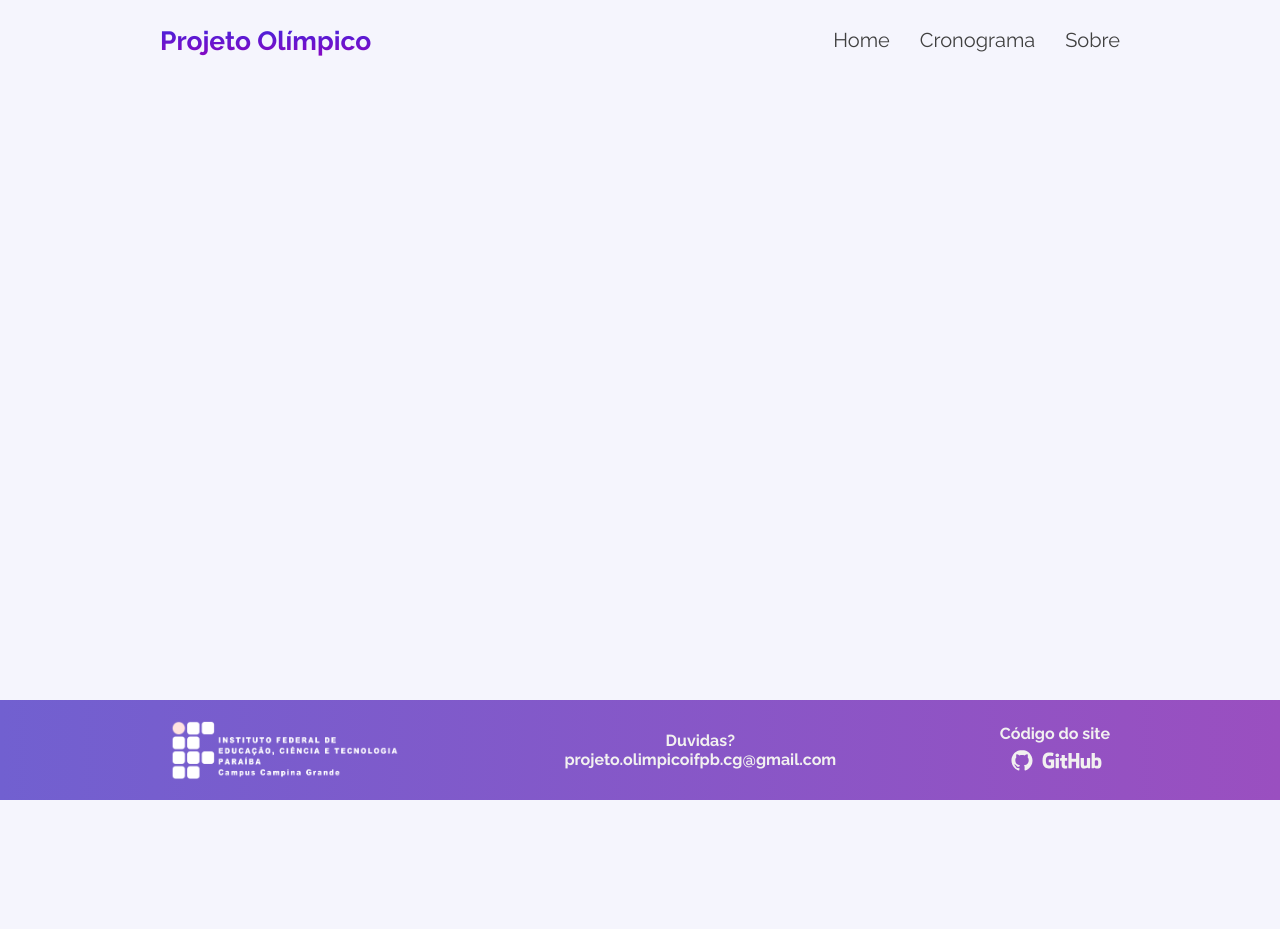
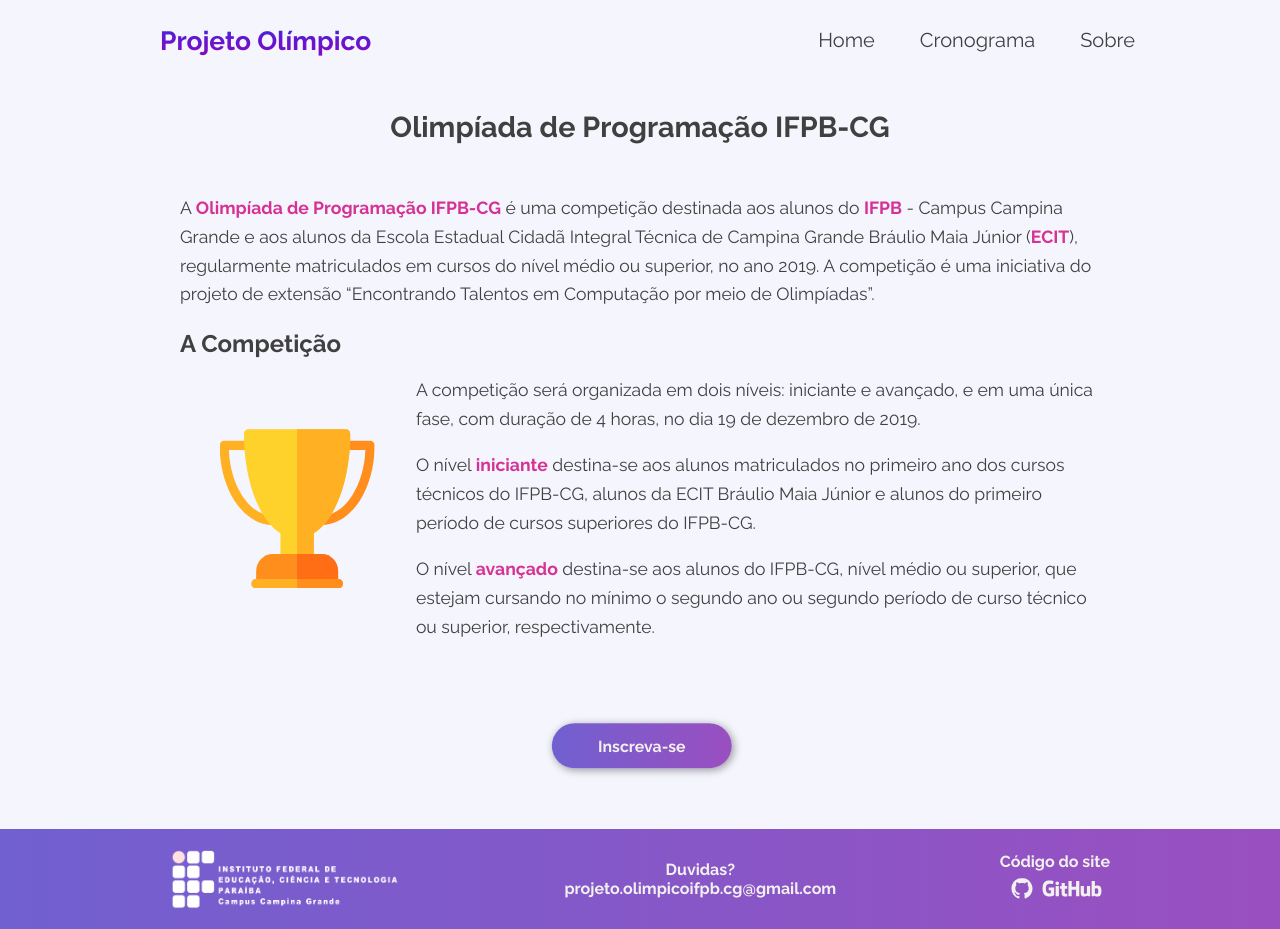
Before and after one commit to henriquepw/olympic-project, a React (Create React App) app: page /evento in a window 1280 px wide. Before the commit the page ends 800 px from the top, so only its background shows below. Built offline with nearby package versions, Linux system fonts and the light colour scheme; the HTML template or start-up script is replaced by a standard one.

Commit message:
:sparkles: feat: init event page

```diff
--- a/src/components/Header/index.js
+++ b/src/components/Header/index.js
@@ -10,6 +10,7 @@ const VALUES = [
   ['/cronograma', 'Cronograma'],
   // ['/galeria', 'Galeria'],
   ['/sobre', 'Sobre'],
+  // ['/evento', 'Evento'],
 ];
 
 export default function Header() {
@@ -33,7 +34,7 @@ export default function Header() {
           <Button
             key={route[0]}
             to={route[0]}
-            hightlight={route[0] === '/selecao' && page !== route[0]}
+            hightlight={route[0] === '/evento' && page !== route[0]}
             selected={page === route[0]}
             onClick={() => handleClick(route[0])}
           >
--- a/src/components/Header/styles.js
+++ b/src/components/Header/styles.js
@@ -8,6 +8,7 @@ import {
   activeTextColor,
   primaryTextColor,
   backgroundColor,
+  secundaryTextColor,
 } from '~/styles/colors';
 
 export const Container = styled.header`
@@ -101,7 +102,7 @@ export const Menu = styled.ul`
 
 export const Button = styled(Link)`
   position: relative;
-  margin: 0 15px;
+  margin-left: 45px;
   font-size: 1.25rem;
   transition: 0.2s;
 
@@ -137,38 +138,16 @@ export const Button = styled(Link)`
   ${props =>
     props.hightlight &&
     css`
-      animation: neon 2s infinite;
-      padding: 8px 12px;
-      transition: none;
+      padding: 8px 20px;
+      border: 2px solid ${activeTextColor};
+      border-radius: 24px;
 
       &:hover {
+        background: ${activeTextColor};
+        color: ${secundaryTextColor};
+
         &::before {
           width: 0%;
-        }
-      }
-
-      @keyframes neon {
-        0% {
-          background: ${activeTextColor};
-          color: ${backgroundColor};
-
-          border-radius: 5px;
-          box-shadow: 0 0 10px ${activeTextColor}, 0 0 20px ${activeTextColor};
-        }
-        20% {
-          background: transparent;
-          box-shadow: none;
-        }
-        40% {
-          background: ${activeTextColor};
-          color: ${backgroundColor};
-
-          border-radius: 5px;
-          box-shadow: 0 0 10px ${activeTextColor}, 0 0 20px ${activeTextColor};
-        }
-        50% {
-          background: transparent;
-          box-shadow: none;
         }
       }
     `}
--- a/src/pages/About/index.js
+++ b/src/pages/About/index.js
@@ -1,6 +1,5 @@
 import React from 'react';
 
-// import { randomBytes } from 'crypto';
 import { Container } from './styles';
 
 import Team from './Team';
@@ -20,9 +19,9 @@ export default function About() {
         para a Olimpíada Paraibana de Informática (OPI) e para a Olimpíada
         Brasileira de Informática (OBI), partindo do pressuposto de que os
         conteúdos cobrados nessas olimpíadas são de grande relevância na ciência
-        da computação e queo ambiente de competição incentiva os participantes a
-        evoluírem rapidamente. O projeto possibilita a alunos da rede pública um
-        primeiro contato produtivo com a computação, e aos alunos do IFPB o
+        da computação e que o ambiente de competição incentiva os participantes
+        a evoluírem rapidamente. O projeto possibilita a alunos da rede pública
+        um primeiro contato produtivo com a computação, e aos alunos do IFPB o
         desenvolvimento de habilidades básicas e avançadas de programação.
       </p>
 
--- /dev/null
+++ b/src/pages/Event/index.js
@@ -0,0 +1,51 @@
+import React from 'react';
+
+import { Container, Button } from './styles';
+import trophy from '~/assets/trophy.svg';
+
+export default function Event() {
+  return (
+    <Container>
+      <h1>Olimpíada de Programação IFPB-CG</h1>
+      <p>
+        A <strong>Olimpíada de Programação IFPB-CG</strong> é uma competição
+        destinada aos alunos do <strong>IFPB</strong> - Campus Campina Grande e
+        aos alunos da Escola Estadual Cidadã Integral Técnica de Campina Grande
+        Bráulio Maia Júnior (<strong>ECIT</strong>), regularmente matriculados
+        em cursos do nível médio ou superior, no ano 2019. A competição é uma
+        iniciativa do projeto de extensão “Encontrando Talentos em Computação
+        por meio de Olimpíadas”.{' '}
+      </p>
+
+      <h2> A Competição</h2>
+      <section>
+        <img src={trophy} alt="icone de trofel" />
+        <div>
+          <p>
+            A competição será organizada em dois níveis: iniciante e avançado, e
+            em uma única fase, com duração de 4 horas, no dia 19 de dezembro de
+            2019.
+          </p>
+
+          <p>
+            O nível <strong>iniciante</strong> destina-se aos alunos
+            matriculados no primeiro ano dos cursos técnicos do IFPB-CG, alunos
+            da ECIT Bráulio Maia Júnior e alunos do primeiro período de cursos
+            superiores do IFPB-CG.
+          </p>
+
+          <p>
+            O nível <strong>avançado</strong> destina-se aos alunos do IFPB-CG,
+            nível médio ou superior, que estejam cursando no mínimo o segundo
+            ano ou segundo período de curso técnico ou superior,
+            respectivamente.
+          </p>
+        </div>
+      </section>
+
+      <div>
+        <Button link="#">Inscreva-se</Button>
+      </div>
+    </Container>
+  );
+}
--- /dev/null
+++ b/src/pages/Event/styles.js
@@ -0,0 +1,51 @@
+import styled from 'styled-components';
+import { activeTextColor } from '~/styles/colors';
+
+import HighlightButton from '~/components/HighlightButton';
+
+export const Container = styled.div`
+  min-height: 100%;
+
+  h2 {
+    margin-top: 20px;
+  }
+
+  h1 {
+    font-size: 1.8em;
+    text-align: center;
+    margin: 30px 0 50px;
+  }
+
+  p {
+    margin: 1em 0;
+    font-size: 1.1rem;
+    line-height: 1.8rem;
+  }
+
+  strong {
+    color: ${activeTextColor};
+  }
+
+  section {
+    display: flex;
+    align-items: center;
+    margin-top: 0px;
+
+    img {
+      padding: 0 40px;
+      width: 450px;
+    }
+  }
+
+  & > div {
+    display: flex;
+    align-items: center;
+    justify-content: center;
+    padding: 60px;
+  }
+`;
+
+export const Button = styled(HighlightButton)`
+  width: 200px;
+  margin: auto;
+`;
--- a/src/routes.js
+++ b/src/routes.js
@@ -6,6 +6,7 @@ import Home from '~/pages/Home';
 import About from '~/pages/About';
 import Gallery from '~/pages/Gallery';
 import Schedule from '~/pages/Schedule';
+import Event from '~/pages/Event';
 
 export default function Router() {
   return (
@@ -15,6 +16,7 @@ export default function Router() {
       {/* <Route path="/selecao" component={Call} /> */}
       <Route path="/galeria" component={Gallery} />
       <Route path="/cronograma" component={Schedule} />
+      <Route path="/evento" component={Event} />
     </Switch>
   );
 }
```
Also changed, not shown: src/assets/team/ianna.png.
